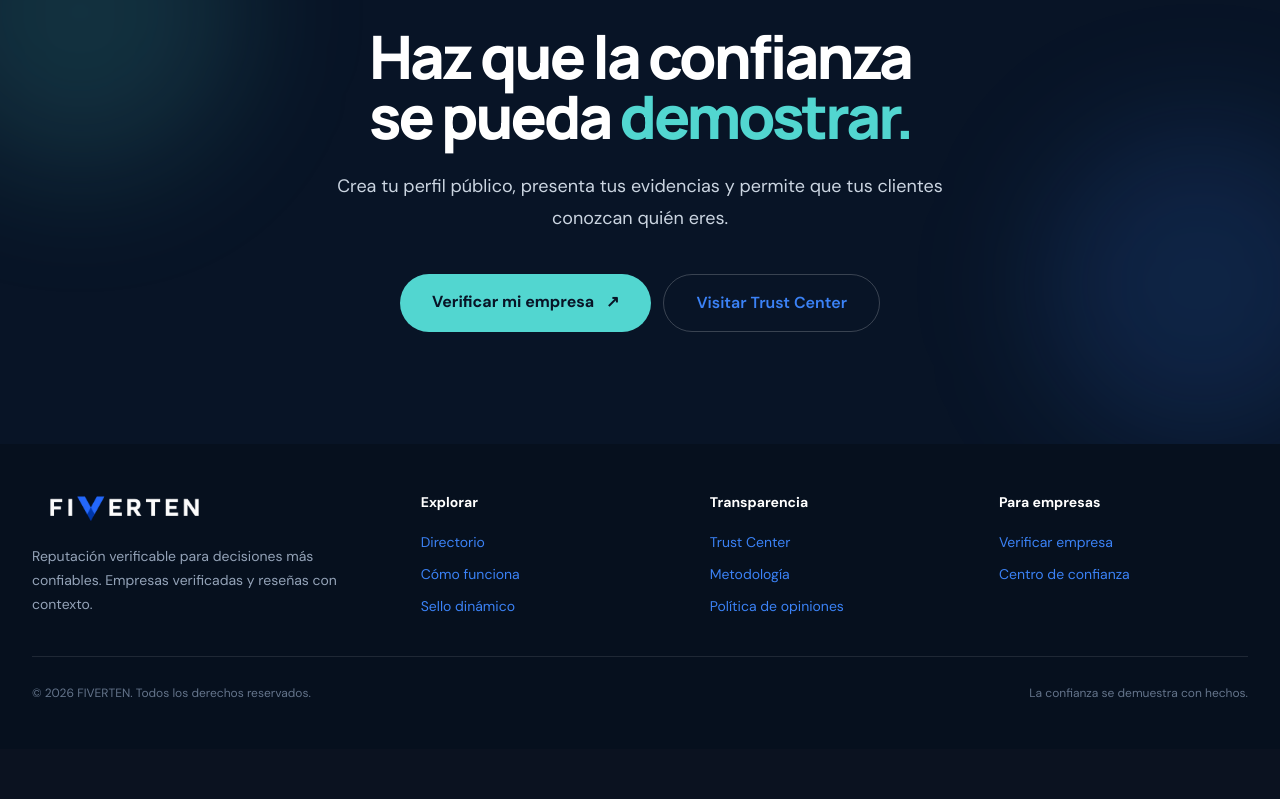
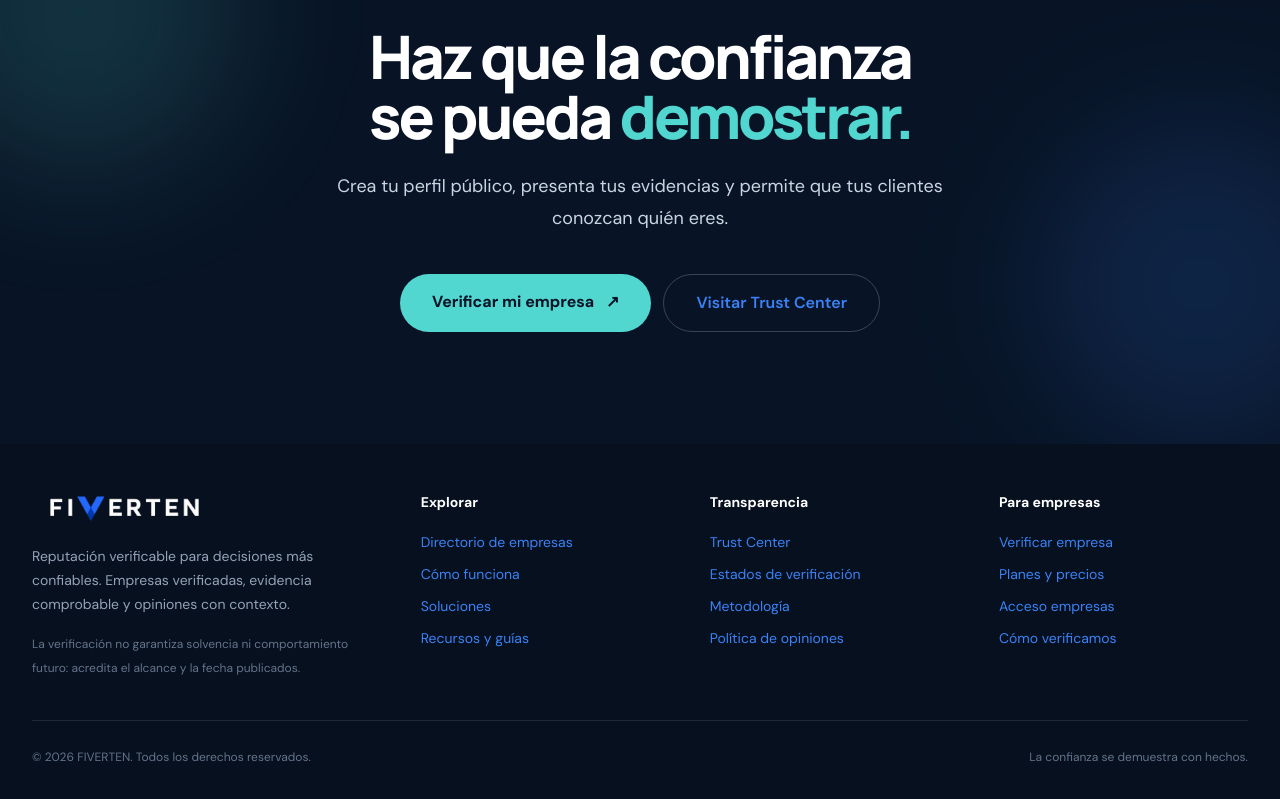
Before and after one commit to Bryandlc654/fiverten, a Next.js app in the folder frontend/: page / in a window 1280 px wide. Shown: the part 6341-7140 px from the top of the page. Before the commit the page ends 7090 px from the top, so only its background shows below. Built offline with nearby package versions, Linux system fonts and the light colour scheme; no server answers.

Commit message:
feat(web): footer comun para paginas publicas

```diff
--- a/frontend/app/empresa/[slug]/opiniones/page.tsx
+++ b/frontend/app/empresa/[slug]/opiniones/page.tsx
@@ -5,6 +5,7 @@ import Link from 'next/link';
 import { useParams } from 'next/navigation';
 import { useCallback, useEffect, useState } from 'react';
 import HomeHeader from '../../../../components/public/HomeHeader';
+import PublicFooter from '../../../../components/public/PublicFooter';
 import ReportReviewModal from '../../../../components/reviews/ReportReviewModal';
 import Pagination from '../../../../components/ui/Pagination';
 import {
@@ -414,6 +415,8 @@ export default function PublicReviewsPage() {
         </div>
       </main>
 
+      <PublicFooter />
+
       {reportingId && (
         <ReportReviewModal
           intro="Si incumple nuestras políticas, la retiraremos. La empresa no puede ocultar opiniones por sí misma."
--- a/frontend/app/empresas/page.tsx
+++ b/frontend/app/empresas/page.tsx
@@ -4,6 +4,7 @@ import Image from 'next/image';
 import Link from 'next/link';
 import { useCallback, useEffect, useState, type FormEvent } from 'react';
 import HomeHeader from '../../components/public/HomeHeader';
+import PublicFooter from '../../components/public/PublicFooter';
 import Pagination from '../../components/ui/Pagination';
 import {
   ApiError,
@@ -485,6 +486,8 @@ export default function CompaniesDirectoryPage() {
           </section>
         </div>
       </main>
+
+      <PublicFooter />
     </div>
   );
 }
--- a/frontend/app/metodologia/page.tsx
+++ b/frontend/app/metodologia/page.tsx
@@ -81,7 +81,7 @@ export default function MethodologyPage() {
           ))}
         </div>
 
-        <section className="rounded-2xl border border-slate-200 bg-white p-6">
+        <section id="opiniones" className="rounded-2xl border border-slate-200 bg-white p-6">
           <h2 className="text-lg font-bold text-slate-900">Política de opiniones</h2>
           <p className="mt-2 text-sm leading-relaxed text-slate-600">
             Las opiniones pertenecen a los clientes. Las empresas pueden responder públicamente,
--- a/frontend/app/page.tsx
+++ b/frontend/app/page.tsx
@@ -4,6 +4,7 @@ import Image from 'next/image';
 import Link from 'next/link';
 import { useRouter } from 'next/navigation';
 import HomeHeader from '../components/public/HomeHeader';
+import PublicFooter from '../components/public/PublicFooter';
 import { useEffect, useState, type FormEvent } from 'react';
 
 const FAQS = [
@@ -778,54 +779,7 @@ export default function HomePage() {
         </section>
       </main>
 
-      <footer className="bg-[#06101e] py-12 text-white">
-        <div className="mx-auto max-w-7xl px-5 lg:px-8">
-          <div className="grid gap-10 border-b border-white/10 pb-10 md:grid-cols-[1.4fr_1fr_1fr_1fr]">
-            <div>
-              <Link href="/" className="flex items-center gap-2.5">
-                <Image
-                  src="/logo-fiverten.png"
-                  alt="FIVERTEN"
-                  width={2000}
-                  height={347}
-                  className="h-8 w-auto"
-                />
-              </Link>
-              <p className="mt-5 max-w-xs text-sm leading-6 text-slate-400">
-                Reputación verificable para decisiones más confiables. Empresas verificadas y reseñas
-                con contexto.
-              </p>
-            </div>
-            <div>
-              <p className="text-sm font-bold">Explorar</p>
-              <ul className="mt-5 space-y-3 text-sm text-slate-400">
-                <li><a className="hover:text-aqua" href="#directorio">Directorio</a></li>
-                <li><a className="hover:text-aqua" href="#como-funciona">Cómo funciona</a></li>
-                <li><a className="hover:text-aqua" href="#soluciones">Sello dinámico</a></li>
-              </ul>
-            </div>
-            <div>
-              <p className="text-sm font-bold">Transparencia</p>
-              <ul className="mt-5 space-y-3 text-sm text-slate-400">
-                <li><a className="hover:text-aqua" href="#trust-center">Trust Center</a></li>
-                <li><a className="hover:text-aqua" href="#metodologia">Metodología</a></li>
-                <li><a className="hover:text-aqua" href="#opiniones">Política de opiniones</a></li>
-              </ul>
-            </div>
-            <div>
-              <p className="text-sm font-bold">Para empresas</p>
-              <ul className="mt-5 space-y-3 text-sm text-slate-400">
-                <li><Link className="hover:text-aqua" href="/verificar-empresa">Verificar empresa</Link></li>
-                <li><Link className="hover:text-aqua" href="/trust-center">Centro de confianza</Link></li>
-              </ul>
-            </div>
-          </div>
-          <div className="flex flex-col justify-between gap-3 pt-7 text-xs text-slate-500 sm:flex-row">
-            <p>© {new Date().getFullYear()} FIVERTEN. Todos los derechos reservados.</p>
-            <p>La confianza se demuestra con hechos.</p>
-          </div>
-        </div>
-      </footer>
+      <PublicFooter />
     </div>
   );
 }
--- a/frontend/app/trust-center/page.tsx
+++ b/frontend/app/trust-center/page.tsx
@@ -1,6 +1,7 @@
 import type { Metadata } from 'next';
 import Link from 'next/link';
 import HomeHeader from '../../components/public/HomeHeader';
+import PublicFooter from '../../components/public/PublicFooter';
 
 export const metadata: Metadata = {
   title: 'Trust Center y metodología | FIVERTEN',
@@ -436,10 +437,7 @@ export default function TrustCenterPage() {
         </section>
       </main>
 
-      <footer className="border-t border-slate-200 bg-white py-6 text-center text-xs text-slate-400">
-        FIVERTEN · Trust Center y metodología pública · La información mostrada depende del alcance y
-        la fecha de cada revisión.
-      </footer>
+      <PublicFooter />
     </div>
   );
 }
--- a/frontend/app/verificar-empresa/page.tsx
+++ b/frontend/app/verificar-empresa/page.tsx
@@ -3,6 +3,7 @@
 import Link from 'next/link';
 import { useEffect, useState, type FormEvent } from 'react';
 import HomeHeader from '../../components/public/HomeHeader';
+import PublicFooter from '../../components/public/PublicFooter';
 import { Alert, Field, inputClass } from '../../components/ui';
 import {
   ApiError,
@@ -481,10 +482,7 @@ export default function VerifyCompanyPage() {
         </section>
       </main>
 
-      <footer className="border-t border-slate-200 bg-white py-6 text-center text-xs text-slate-400">
-        FIVERTEN · La solicitud de verificación no activa el sello hasta que FIVERTEN completa la
-        revisión.
-      </footer>
+      <PublicFooter />
     </div>
   );
 }
--- /dev/null
+++ b/frontend/components/public/PublicFooter.tsx
@@ -0,0 +1,85 @@
+import Image from 'next/image';
+import Link from 'next/link';
+
+const EXPLORE_LINKS = [
+  { href: '/empresas', label: 'Directorio de empresas' },
+  { href: '/como-funciona', label: 'Cómo funciona' },
+  { href: '/soluciones', label: 'Soluciones' },
+  { href: '/recursos', label: 'Recursos y guías' },
+];
+
+const TRUST_LINKS = [
+  { href: '/trust-center', label: 'Trust Center' },
+  { href: '/trust-center#estados', label: 'Estados de verificación' },
+  { href: '/metodologia', label: 'Metodología' },
+  { href: '/metodologia#opiniones', label: 'Política de opiniones' },
+];
+
+const COMPANY_LINKS = [
+  { href: '/verificar-empresa', label: 'Verificar empresa' },
+  { href: '/precios', label: 'Planes y precios' },
+  { href: '/login', label: 'Acceso empresas' },
+  { href: '/trust-center#pilares', label: 'Cómo verificamos' },
+];
+
+export default function PublicFooter() {
+  return (
+    <footer className="bg-[#06101e] py-12 text-white">
+      <div className="mx-auto max-w-7xl px-5 lg:px-8">
+        <div className="grid gap-10 border-b border-white/10 pb-10 md:grid-cols-[1.4fr_1fr_1fr_1fr]">
+          <div>
+            <Link href="/" className="flex items-center gap-2.5">
+              <Image
+                src="/logo-fiverten.png"
+                alt="FIVERTEN"
+                width={2000}
+                height={347}
+                className="h-8 w-auto"
+              />
+            </Link>
+            <p className="mt-5 max-w-xs text-sm leading-6 text-slate-400">
+              Reputación verificable para decisiones más confiables. Empresas verificadas, evidencia
+              comprobable y opiniones con contexto.
+            </p>
+            <p className="mt-4 max-w-xs text-xs leading-6 text-slate-500">
+              La verificación no garantiza solvencia ni comportamiento futuro: acredita el alcance y
+              la fecha publicados.
+            </p>
+          </div>
+
+          <FooterColumn title="Explorar" links={EXPLORE_LINKS} />
+          <FooterColumn title="Transparencia" links={TRUST_LINKS} />
+          <FooterColumn title="Para empresas" links={COMPANY_LINKS} />
+        </div>
+
+        <div className="flex flex-col justify-between gap-3 pt-7 text-xs text-slate-500 sm:flex-row">
+          <p>© {new Date().getFullYear()} FIVERTEN. Todos los derechos reservados.</p>
+          <p>La confianza se demuestra con hechos.</p>
+        </div>
+      </div>
+    </footer>
+  );
+}
+
+function FooterColumn({
+  title,
+  links,
+}: {
+  title: string;
+  links: { href: string; label: string }[];
+}) {
+  return (
+    <div>
+      <p className="text-sm font-bold text-white">{title}</p>
+      <ul className="mt-5 space-y-3 text-sm text-slate-400">
+        {links.map((link) => (
+          <li key={link.href}>
+            <Link href={link.href} className="transition hover:text-aqua">
+              {link.label}
+            </Link>
+          </li>
+        ))}
+      </ul>
+    </div>
+  );
+}
--- a/frontend/components/public/PublicShell.tsx
+++ b/frontend/components/public/PublicShell.tsx
@@ -1,5 +1,6 @@
 import type { ReactNode } from 'react';
 import HomeHeader from './HomeHeader';
+import PublicFooter from './PublicFooter';
 
 /** Marco de las páginas públicas (perfil de empresa y formulario de reseña). */
 export default function PublicShell({ children }: { children: ReactNode }) {
@@ -7,10 +8,7 @@ export default function PublicShell({ children }: { children: ReactNode }) {
     <div className="flex min-h-screen flex-1 flex-col bg-slate-50 text-slate-900">
       <HomeHeader />
       <main className="mx-auto w-full max-w-5xl flex-1 px-4 pb-8 pt-24">{children}</main>
-      <footer className="border-t border-slate-200 bg-white py-5 text-center text-xs text-slate-400">
-        Reseñas gestionadas por FIVERTEN · Las empresas no pueden ocultar ni editar las opiniones de
-        sus clientes.
-      </footer>
+      <PublicFooter />
     </div>
   );
 }
```
Also changed, not shown: frontend/app/empresa/[slug]/page.tsx (+2 -6 lines), 1 other file (tests, documents, lock files or other folders).
